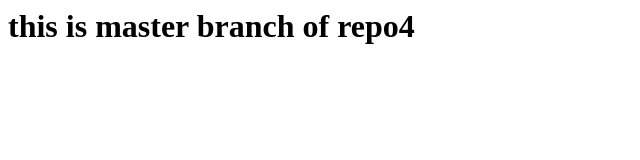
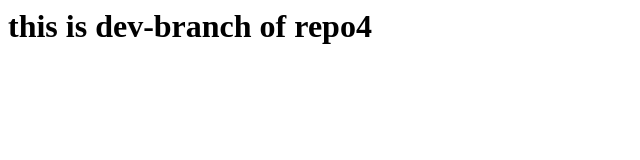
Before and after one commit to swapnil2329/repo4, a plain HTML site: page index.html in a window 1280 px wide. Shown: the whole page, without its empty margins (0-640 px from the left). Drawn offline with Linux system fonts and the light colour scheme.

Commit message:
Update index.html

```diff
--- a/index.html
+++ b/index.html
@@ -1 +1 @@
-<h1>this is master branch of repo4 </h1>
+<h1>this is dev-branch of repo4 </h1>
```
